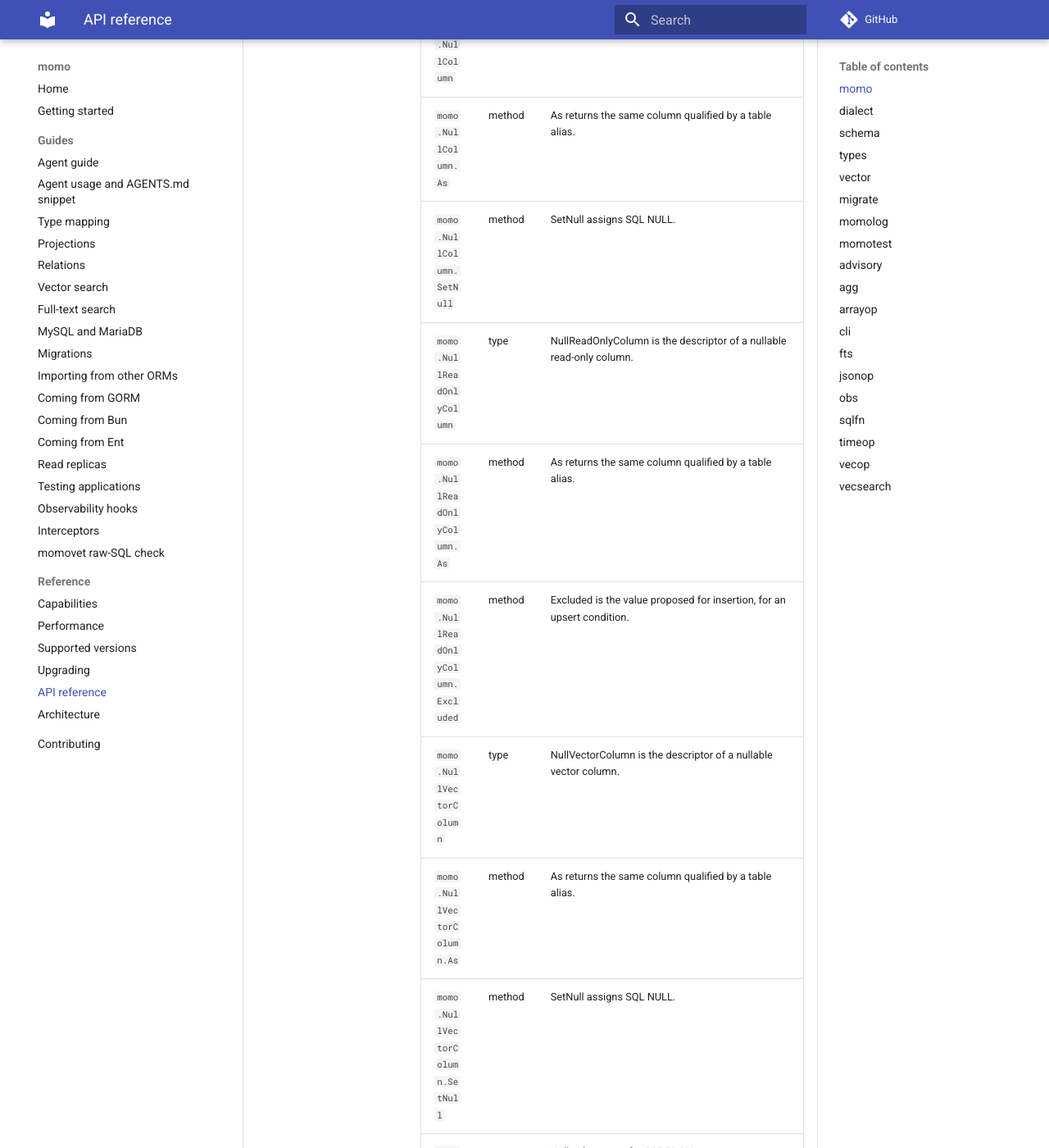
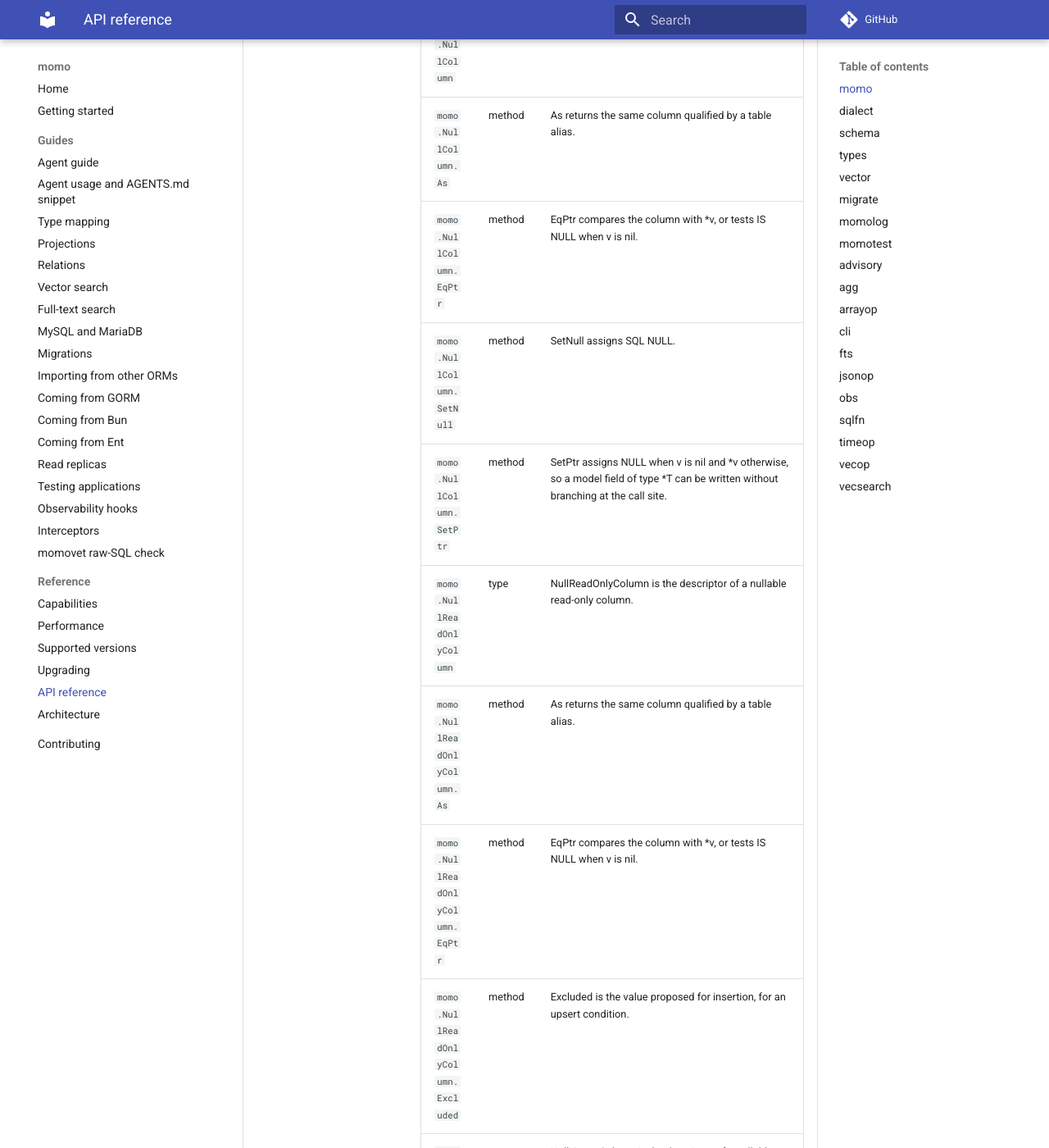
Before and after one commit to azrtydxb/momo, an MkDocs documentation site: the page built from docs/reference.md, in a window 1280 px wide and 1400 px high, scrolled down 39110 px. Shown: the whole window at 82% size. Built offline with MkDocs 1.6.1 and Material for MkDocs 9.7.7, drawn with Linux system fonts in a browser that asks for light colours; comment, search, counter and statistics services are not loaded; the version menu is left out.

Commit message:
docs: regenerate reference for NullColumn SetPtr and EqPtr

```diff
--- a/docs/reference.md
+++ b/docs/reference.md
@@ -346,9 +346,12 @@ Import path: `github.com/azrtydxb/momo`
 | `momo.NotExists`                       | func   | NotExists is true when the subquery yields no row.                                                                                                                                                                                                                                |
 | `momo.NullColumn`                      | type   | NullColumn is the descriptor for a nullable column.                                                                                                                                                                                                                               |
 | `momo.NullColumn.As`                   | method | As returns the same column qualified by a table alias.                                                                                                                                                                                                                            |
+| `momo.NullColumn.EqPtr`                | method | EqPtr compares the column with *v, or tests IS NULL when v is nil.                                                                                                                                                                                                                |
 | `momo.NullColumn.SetNull`              | method | SetNull assigns SQL NULL.                                                                                                                                                                                                                                                         |
+| `momo.NullColumn.SetPtr`               | method | SetPtr assigns NULL when v is nil and *v otherwise, so a model field of type *T can be written without branching at the call site.                                                                                                                                                |
 | `momo.NullReadOnlyColumn`              | type   | NullReadOnlyColumn is the descriptor of a nullable read-only column.                                                                                                                                                                                                              |
 | `momo.NullReadOnlyColumn.As`           | method | As returns the same column qualified by a table alias.                                                                                                                                                                                                                            |
+| `momo.NullReadOnlyColumn.EqPtr`        | method | EqPtr compares the column with *v, or tests IS NULL when v is nil.                                                                                                                                                                                                                |
 | `momo.NullReadOnlyColumn.Excluded`     | method | Excluded is the value proposed for insertion, for an upsert condition.                                                                                                                                                                                                            |
 | `momo.NullVectorColumn`                | type   | NullVectorColumn is the descriptor of a nullable vector column.                                                                                                                                                                                                                   |
 | `momo.NullVectorColumn.As`             | method | As returns the same column qualified by a table alias.                                                                                                                                                                                                                            |
```
